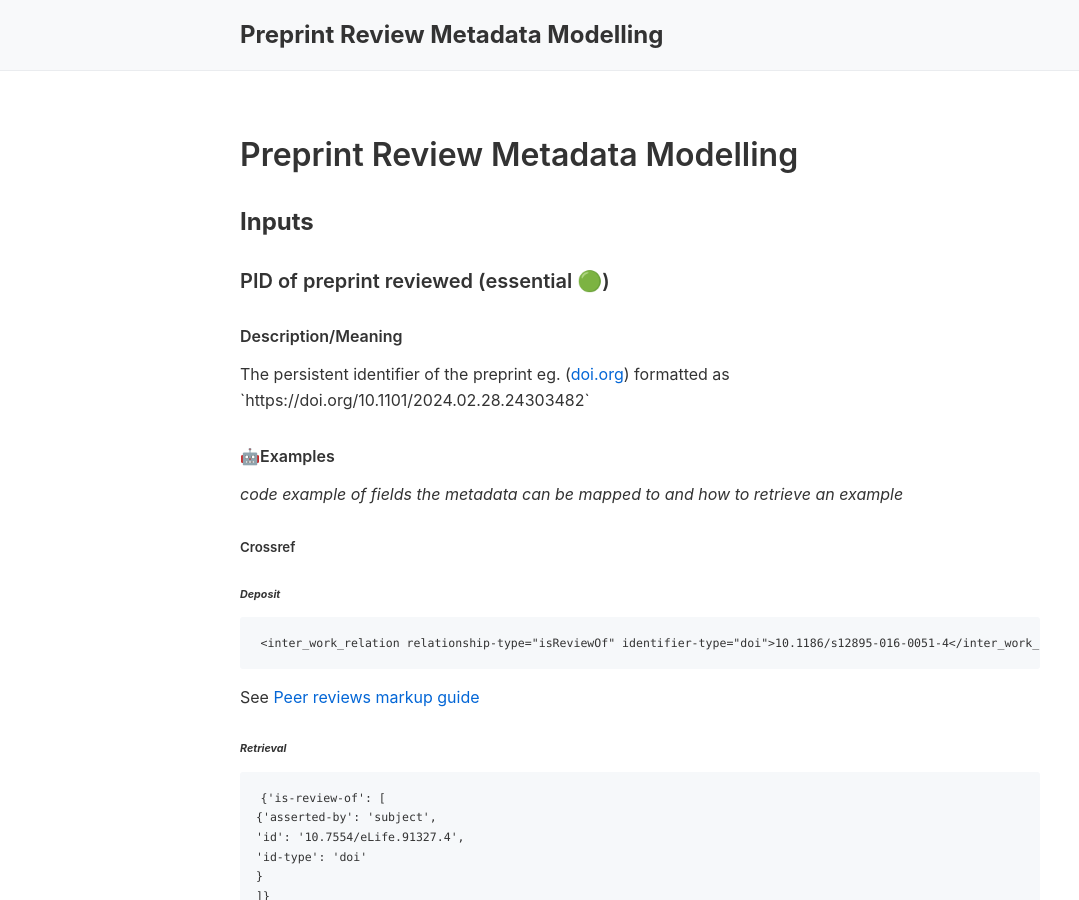
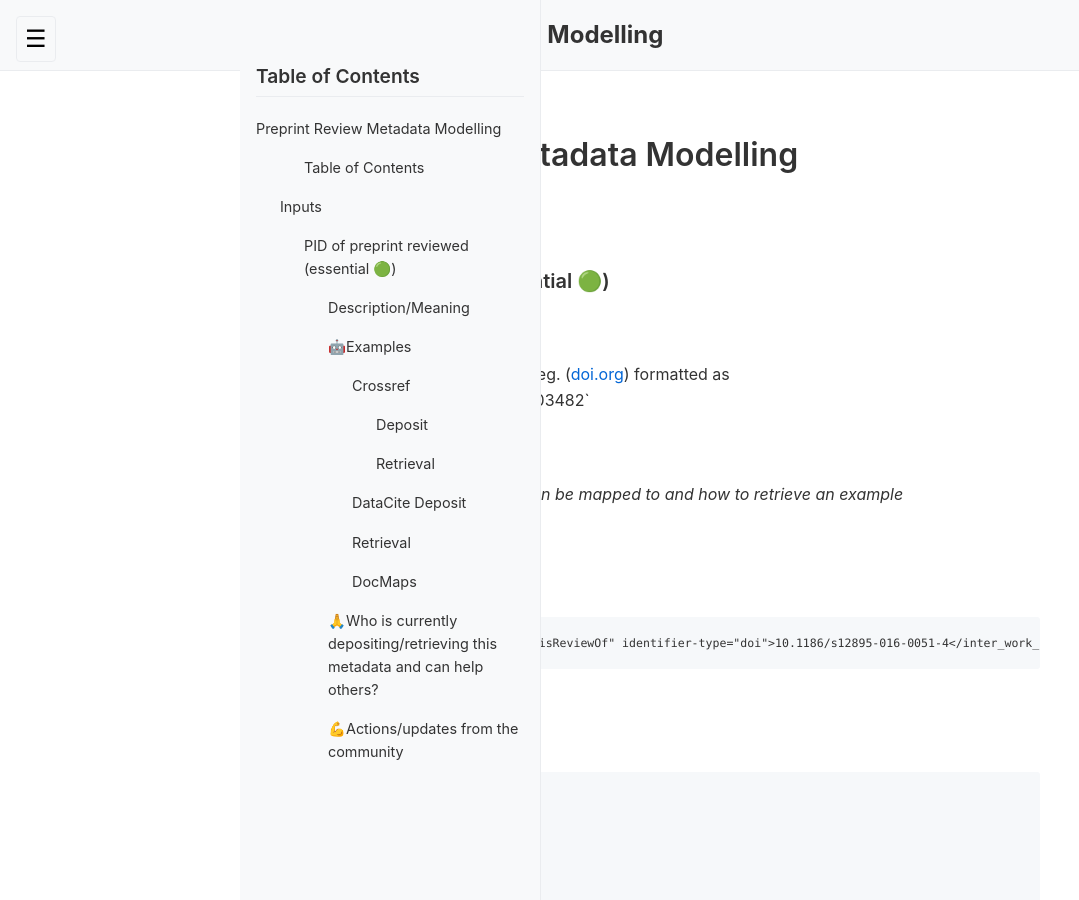
Before and after one commit to themarkness/preprint-review-metadata, a Jekyll site: the page built from index.md, in a window 1280 px wide and 900 px high. Shown: the whole window, without its empty margins (0-1079 px from the left). Built offline with Jekyll 4.4.1, drawn with Linux system fonts in a browser that asks for light colours; a style sheet for code colours, icons or effects is not loaded.

Commit message:
Fix sidebar by using minima theme layout and including sidebar in content

```diff
--- a/index.md
+++ b/index.md
@@ -3,6 +3,8 @@ layout: post
 title: Preprint Review Metadata Modelling
 bluesky_post_uri: https://bsky.app/profile/mark2d2.bsky.social/post/3llh4uahxbk2v
 ---
+
+{% include sidebar.html %}
 
 ##  **Inputs**
 
```
